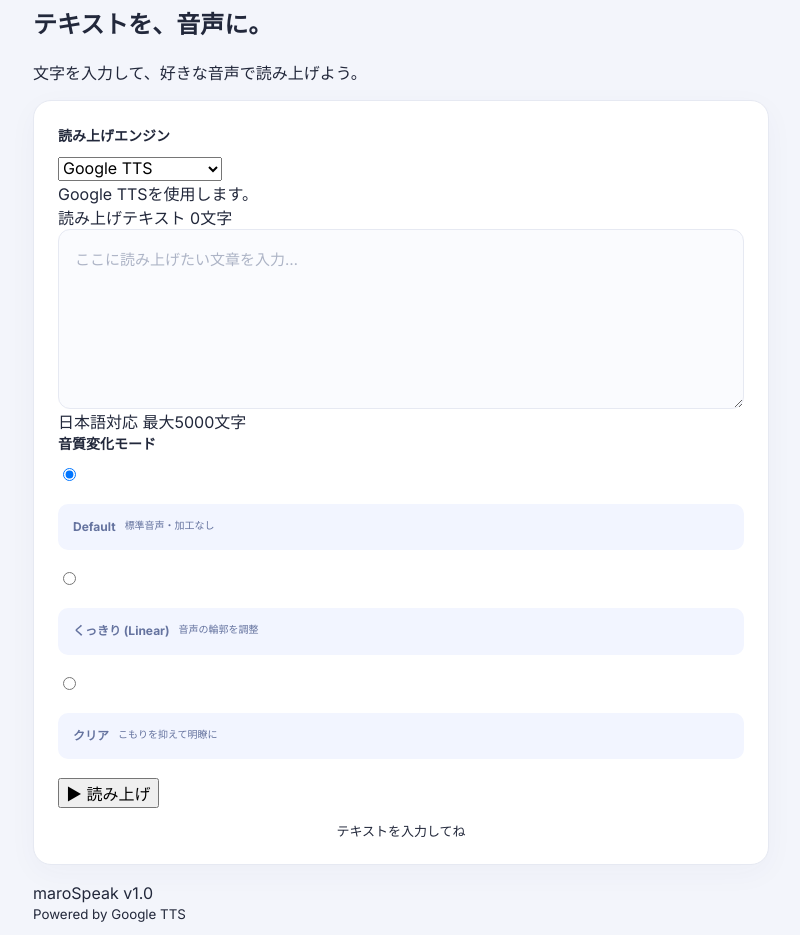
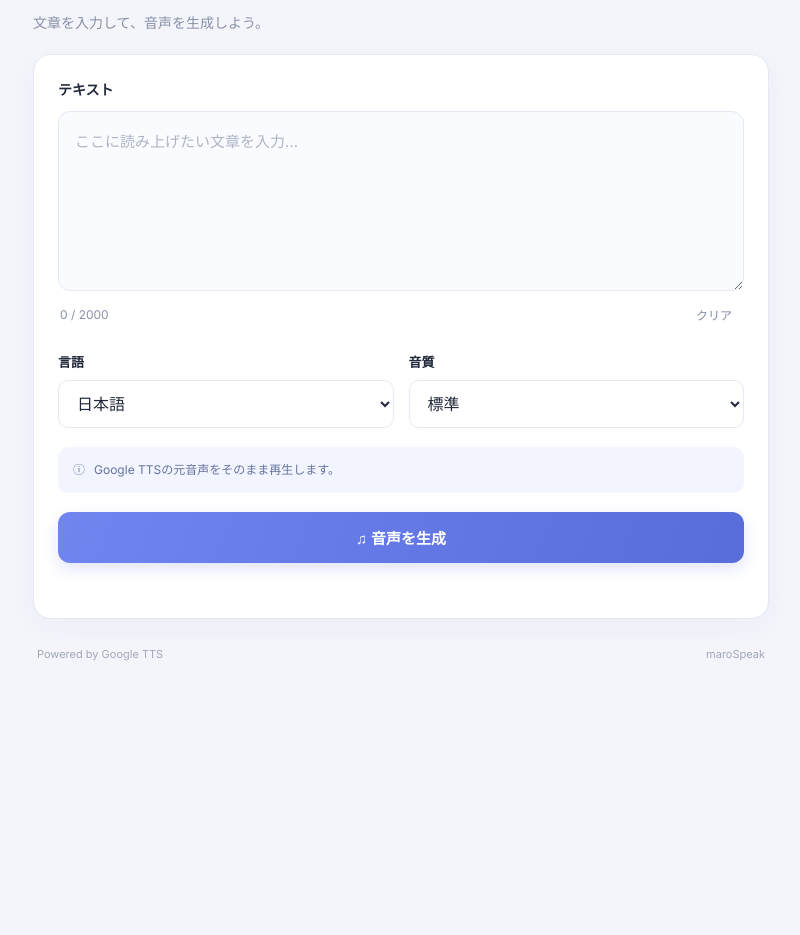
Before and after one commit to exfat-dev3/maroSpeak, a website: page public/index.html in a window 1280 px wide. Shown: the part 163-1098 px from the top of the page, without its empty margins (239-1039 px from the left). After the commit the page ends 884 px from the top, so only its background shows below. Drawn offline with Linux system fonts and the light colour scheme.

Commit message:
Refactor index.html for improved layout and content
Updated the layout and content of the index.html file, including changes to the viewport meta tag, theme color, header, and various sections for improved structure and user experience.

```diff
--- a/public/index.html
+++ b/public/index.html
@@ -2,113 +2,108 @@
 <html lang="ja">
 <head>
   <meta charset="UTF-8">
-  <meta name="viewport" content="width=device-width, initial-scale=1.0">
+  <meta name="viewport" content="width=device-width, initial-scale=1">
   <title>maroSpeak</title>
-  <meta name="theme-color" content="#10131c">
+  <meta name="theme-color" content="#6478e8">
   <link rel="stylesheet" href="/style.css">
 </head>
 <body>
+
 <div class="app">
+
   <header>
-      <div class="logo">m<span>aro</span>Speak</div>
-      <div class="header-label">TEXT TO SPEECH</div>
+    <div class="logo">m</div>
+    <div class="brand">
+      <h1>maroSpeak</h1>
+      <p>Text to Speech Studio</p>
+    </div>
+    <span class="version">v1.2</span>
   </header>
 
   <main>
-      <section class="hero">
-        <div class="tag">VOICE STUDIO</div>
-        <h1>テキストを、<span>音声に。</span></h1>
-        <p>文字を入力して、好きな音声で読み上げよう。</p>
-      </section>
+    <div class="intro">
+      <h2>テキストを音声に変換</h2>
+      <p>文章を入力して、音声を生成しよう。</p>
+    </div>
 
     <section class="panel">
-        <label class="section-title" for="engine">読み上げエンジン</label>
 
-        <select id="engine">
-          <option value="google">Google TTS</option>
-          <option value="aquestalk">AquesTalk (未接続)</option>
-        </select>
+      <label for="textInput">テキスト</label>
 
-        <div id="engineNotice" class="notice">
-          Google TTSを使用します。
+      <textarea
+        id="textInput"
+        maxlength="2000"
+        placeholder="ここに読み上げたい文章を入力..."
+      ></textarea>
+
+      <div class="text-meta">
+        <span id="charCount">0 / 2000</span>
+        <button id="clearBtn" class="text-btn">クリア</button>
       </div>
 
-        <div class="text-heading">
-          <label class="section-title" for="textInput">読み上げテキスト</label>
-          <span id="count">0文字</span>
+      <div class="settings">
+        <div class="setting">
+          <label for="language">言語</label>
+          <select id="language">
+            <option value="ja">日本語</option>
+            <option value="en">English</option>
+            <option value="ko">韓国語</option>
+            <option value="zh-cn">中国語</option>
+          </select>
         </div>
 
-        <textarea id="textInput" maxlength="5000"
-          placeholder="ここに読み上げたい文章を入力…"></textarea>
-
-        <div class="text-footer">
-          <span>日本語対応</span>
-          <span>最大5000文字</span>
-        </div>
-
-        <label class="section-title quality-label">音質変化モード</label>
-
-        <div class="quality-list">
-          <label class="quality-option selected">
-            <input type="radio" name="quality" value="default" checked>
-            <div class="quality-info">
-              <strong>Default</strong>
-              <small>標準音声・加工なし</small>
-            </div>
-            <span class="radio-mark"></span>
-          </label>
-
-          <label class="quality-option">
-            <input type="radio" name="quality" value="linear">
-            <div class="quality-info">
-              <strong>くっきり (Linear)</strong>
-              <small>音声の輪郭を調整</small>
-            </div>
-            <span class="radio-mark"></span>
-          </label>
-
-          <label class="quality-option">
-            <input type="radio" name="quality" value="clear">
-            <div class="quality-info">
-              <strong>クリア</strong>
-              <small>こもりを抑えて明瞭に</small>
-            </div>
-            <span class="radio-mark"></span>
-          </label>
-        </div>
-
-        <button id="generateBtn" class="primary-button">
-          <span>▶</span> 読み上げ
-        </button>
-
-        <div id="status" class="status">テキストを入力してね</div>
-      </section>
-
-      <section id="playerPanel" class="panel player hidden">
-        <div class="player-title">
-          <div class="audio-icon">♫</div>
-          <div>
-            <strong>生成された音声</strong>
-            <small id="audioMode">Google TTS</small>
+        <div class="setting">
+          <label for="quality">音質</label>
+          <select id="quality">
+            <option value="normal">標準</option>
+            <option value="smooth">くっきり</option>
+            <option value="clear">クリア</option>
+          </select>
         </div>
       </div>
 
-        <audio id="audio" controls></audio>
+      <div class="quality-info" id="qualityInfo">
+        <span class="info-icon">ⓘ</span>
+        <span id="qualityDescription">
+          Google TTSの元音声をそのまま再生します。
+        </span>
+      </div>
+
+      <button id="generateBtn" class="generate-btn">
+        <span id="generateIcon">♫</span>
+        <span id="generateText">音声を生成</span>
+      </button>
+
+      <div id="status" class="status"></div>
+
+    </section>
+
+    <section id="playerPanel" class="panel player-panel hidden">
+
+      <div class="player-heading">
+        <div class="music-icon">♫</div>
+        <div>
+          <h3>生成された音声</h3>
+          <p id="audioInfo">再生準備完了</p>
+        </div>
+      </div>
+
+      <audio id="audioPlayer" controls></audio>
 
       <div class="player-actions">
-          <button id="stopBtn" class="secondary-button">■ 停止</button>
-          <button id="downloadBtn" class="secondary-button">↓ MP3保存</button>
+        <button id="downloadBtn" class="download-btn">
+          ↓ 音声をダウンロード
+        </button>
       </div>
-        <div class="download-note">
-          MP3保存は生成された元音声です。音質モードはブラウザ再生に適用されます。
+
+    </section>
+
+    <div class="footer-note">
+      <span>Powered by Google TTS</span>
+      <span>maroSpeak</span>
     </div>
-      </section>
   </main>
 
-    <footer>
-      <div>maroSpeak <span>v1.0</span></div>
-      <small>Powered by Google TTS</small>
-    </footer>
 </div>
 
 <script src="/app.js"></script>
```
Lines whose indentation alone changed are shown as unchanged.
